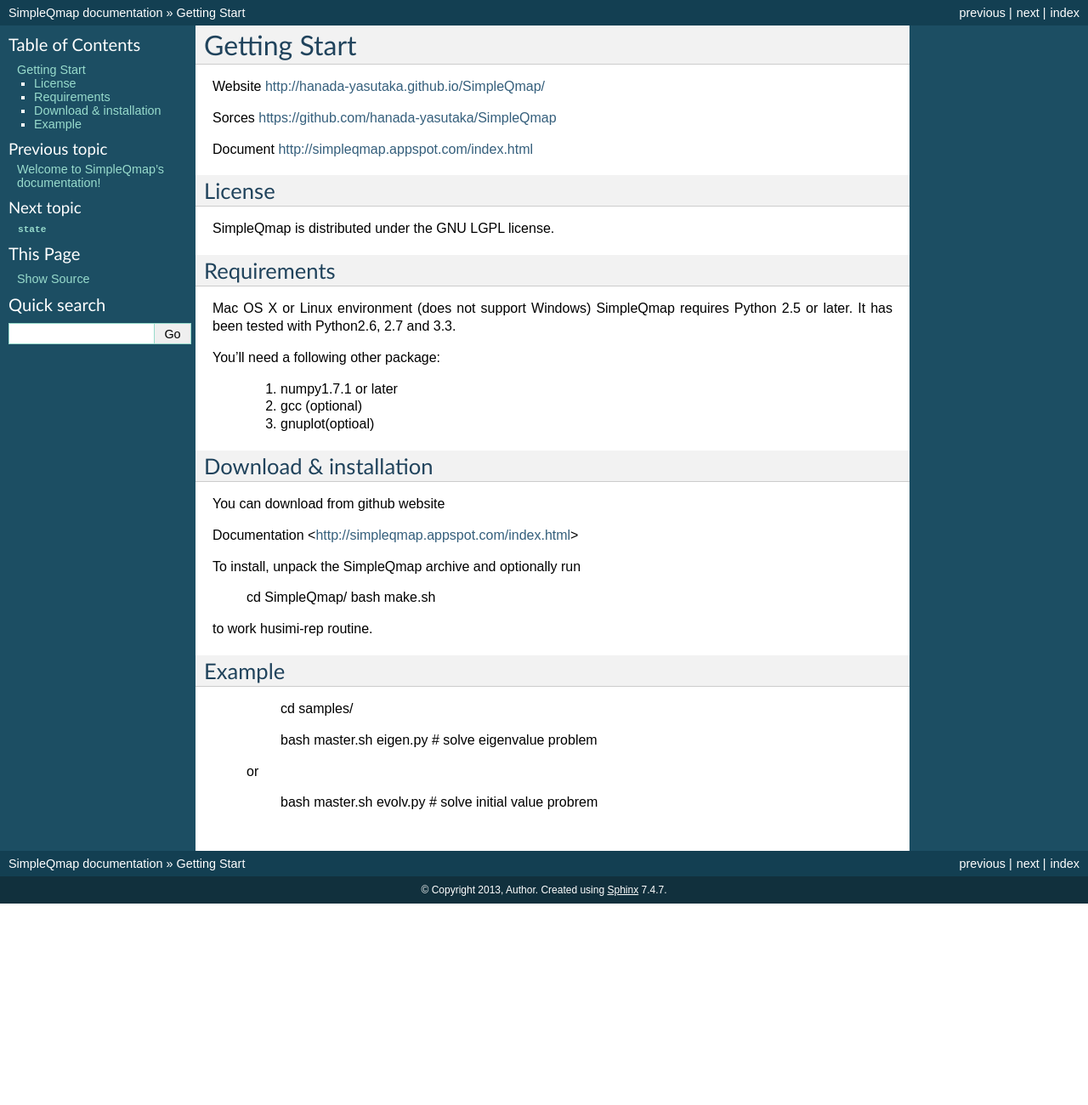
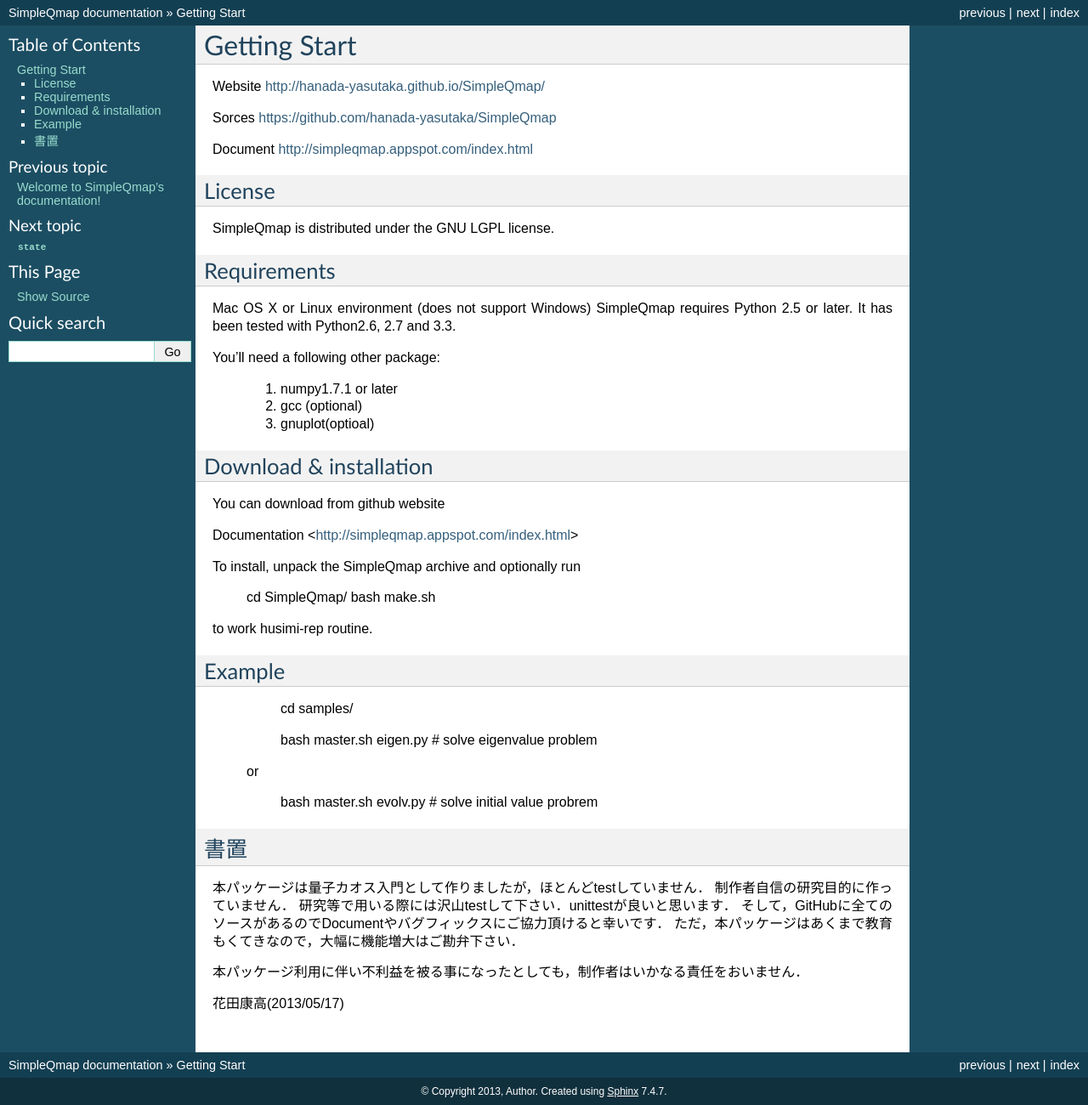
Before and after one commit to hanada-yasutaka/SimpleQmap, a Sphinx documentation site: the page built from docs/readme.rst, in a window 1280 px wide. Shown: the whole page at 85% size. Built offline with Sphinx 7.4.7, drawn with Linux system fonts in a browser that asks for light colours; before the commit the page ends 1063 px from its top, so only the background shows below that.

Commit message:
readme.ret

```diff
--- a/SimpleQmap/__init__.py
+++ b/SimpleQmap/__init__.py
@@ -3,7 +3,7 @@
 
 SimpleQmap は量子カオス系数値計算の入門を目的として作りました．
 ソースコードの大半はpythonで実装しています.
-(一部c言語をctypesから読んでいますが，option扱いです)
+一部c言語をctypesから読んでいますが，opiton扱いです．
 
 
 """
--- a/docs/readme.rst
+++ b/docs/readme.rst
@@ -12,9 +12,9 @@
 
 SimpleQmap is distributed under the GNU LGPL license.
 
+
 Requirements
 --------
-
 
 Mac OS X or Linux environment (does not support Windows)
 SimpleQmap requires Python 2.5 or later. It has been tested with Python2.6, 2.7 and 3.3.
@@ -49,3 +49,16 @@
     or
 
 	    bash master.sh evolv.py # solve initial value probrem
+
+書置
+----------
+
+本パッケージは量子カオス入門として作りましたが，ほとんどtestしていません．
+制作者自信の研究目的に作っていません．
+研究等で用いる際には沢山testして下さい．unittestが良いと思います．
+そして，GitHubに全てのソースがあるのでDocumentやバグフィックスにご協力頂けると幸いです．
+ただ，本パッケージはあくまで教育もくてきなので，大幅に機能増大はご勘弁下さい．
+
+本パッケージ利用に伴い不利益を被る事になったとしても，制作者はいかなる責任をおいません．
+
+花田康高(2013/05/17)
```
